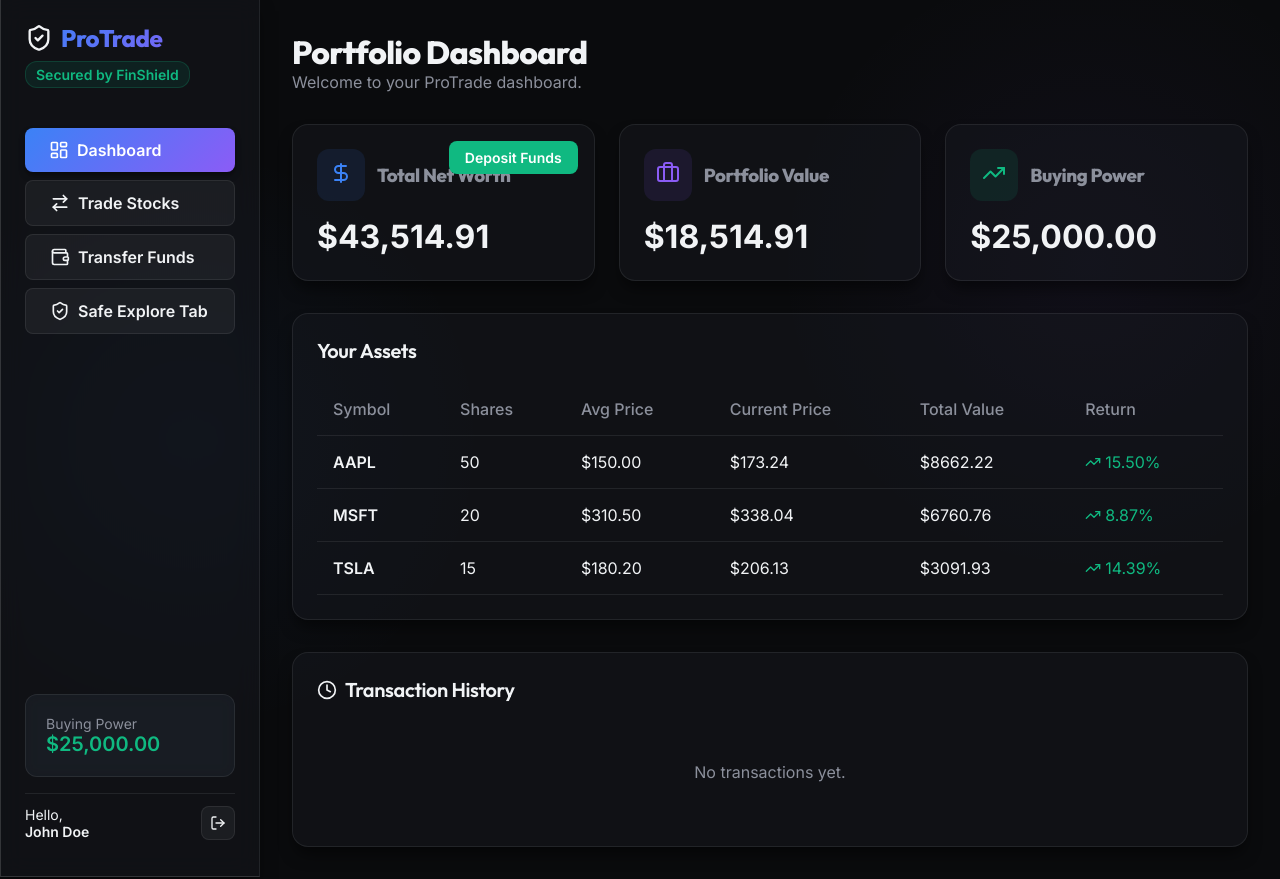
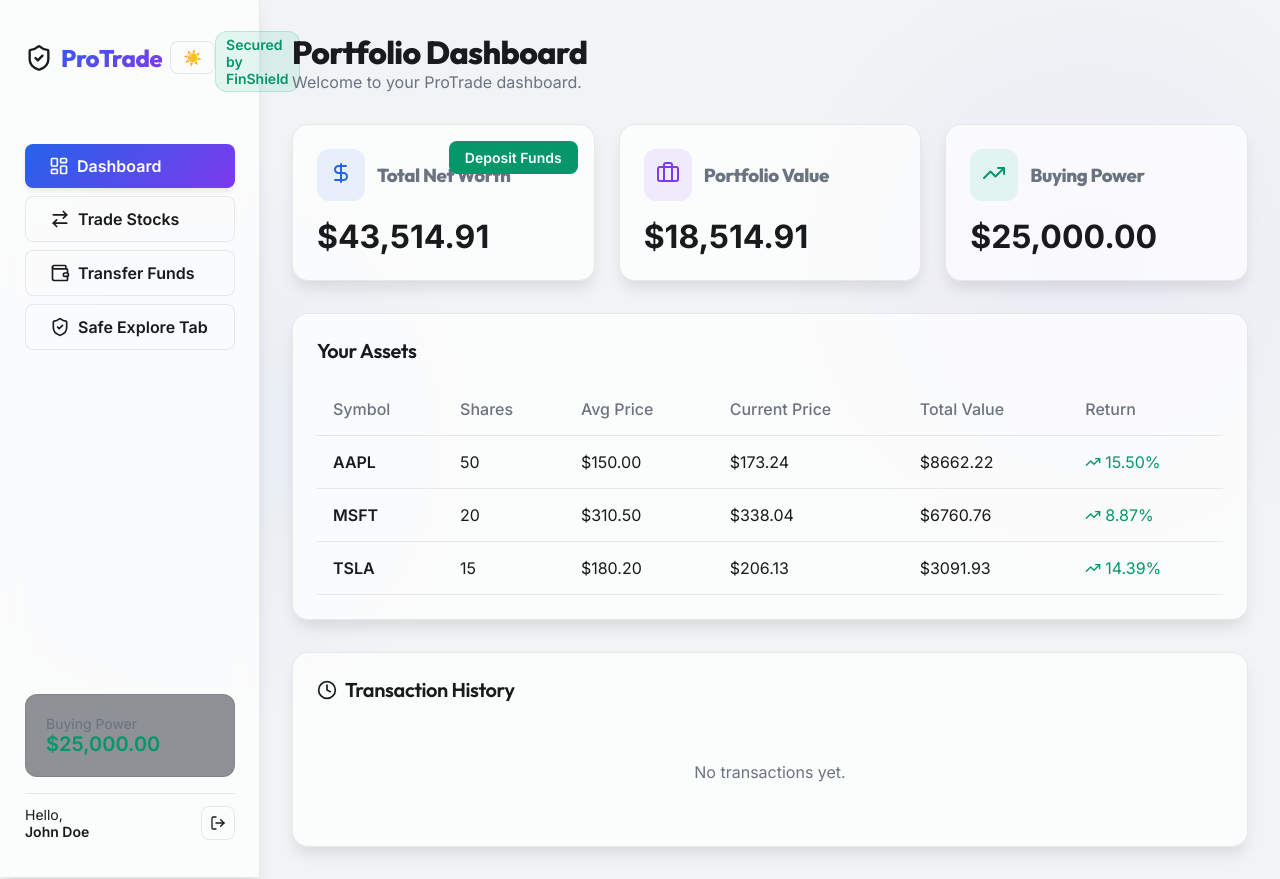
Before and after one commit to Lovekesh03/finshield, a React (Vite) app in the folder protrade/: page / in a window 1280 px wide. Built offline with nearby package versions, Linux system fonts and the light colour scheme; sample sign-in values are in the browser's storage.

Commit message:
theme mode added

```diff
--- a/protrade/src/components/Layout.jsx
+++ b/protrade/src/components/Layout.jsx
@@ -1,14 +1,29 @@
-import React, { useState } from 'react';
+import React, { useState, useEffect } from 'react';
 import { NavLink, useNavigate } from 'react-router-dom';
 import { LayoutDashboard, ArrowRightLeft, ShieldCheck, LogOut, Wallet } from 'lucide-react';
 import { useAuth } from '../context/AuthContext';
 import { useTrading } from '../context/TradingContext';
 
 const Layout = ({ children }) => {
+
   const { user, logout } = useAuth();
   const { balance, notifications } = useTrading();
   const [dismissed, setDismissed] = useState([]);
+  const [theme, setTheme] = useState(() => localStorage.getItem('theme') || 'light');
   const navigate = useNavigate();
+
+  useEffect(() => {
+    if (theme === 'dark') {
+      document.body.classList.add('dark');
+    } else {
+      document.body.classList.remove('dark');
+    }
+    localStorage.setItem('theme', theme);
+  }, [theme]);
+
+  const handleThemeToggle = () => {
+    setTheme((prev) => (prev === 'dark' ? 'light' : 'dark'));
+  };
 
   const handleLogout = () => {
     logout();
@@ -18,16 +33,24 @@ const Layout = ({ children }) => {
   return (
     <div className="app-container">
       {/* Sidebar */}
-      <aside className="glass-panel" style={{ width: '260px', borderRadius: 0, borderRight: '1px solid var(--glass-border)', padding: '24px', display: 'flex', flexDirection: 'column' }}>
-        <div style={{ marginBottom: '40px' }}>
+      <aside className="glass-panel" style={{ width: '260px', borderRadius: 0, borderRight: '1px solid var(--glass-border)', padding: '24px', display: 'flex', flexDirection: 'column', minHeight: '100vh' }}>
+        <div style={{ marginBottom: '40px', display: 'flex', alignItems: 'center', justifyContent: 'space-between' }}>
           <h2 className="text-2xl text-gradient flex items-center gap-2">
             <ShieldCheck size={28} />
             ProTrade
           </h2>
+          <button
+            onClick={handleThemeToggle}
+            className="btn btn-outline"
+            style={{ marginLeft: 8, padding: '6px 12px', fontSize: 15 }}
+            aria-label="Toggle dark/light mode"
+          >
+            {theme === 'dark' ? '🌙' : '☀️'}
+          </button>
           <span className="badge badge-success text-sm" style={{ marginTop: '8px', display: 'inline-block' }}>Secured by FinShield</span>
         </div>
 
-        <nav style={{ flex: 1, display: 'flex', flexDirection: 'column', gap: '8px' }}>
+        <nav style={{ flex: 1, display: 'flex', flexDirection: 'column', gap: '8px', marginTop: 12 }}>
           <NavLink to="/" className={({isActive}) => `btn ${isActive ? 'btn-primary' : 'btn-outline'}`} style={{ justifyContent: 'flex-start' }}>
             <LayoutDashboard size={20} /> Dashboard
           </NavLink>
--- a/protrade/src/index.css
+++ b/protrade/src/index.css
@@ -1,23 +1,40 @@
 @import url('https://fonts.googleapis.com/css2?family=Inter:wght@300;400;500;600;700&family=Outfit:wght@400;600;800&display=swap');
 
+
 :root {
+  /* Light mode variables */
+  --bg-dark: #f7f8fa;
+  --bg-darker: #f1f3f5;
+  --glass-bg: rgba(255, 255, 255, 0.7);
+  --glass-border: rgba(0, 0, 0, 0.08);
+  --text-main: #181a1b;
+  --text-muted: #6b7280;
+  --accent-primary: #2563eb;
+  --accent-secondary: #7c3aed;
+  --accent-success: #059669;
+  --accent-danger: #dc2626;
+  --accent-warning: #d97706;
+  --shadow-sm: 0 4px 6px -1px rgba(0, 0, 0, 0.08);
+  --shadow-md: 0 10px 15px -3px rgba(0, 0, 0, 0.10);
+  --shadow-neon: 0 0 15px rgba(59, 130, 246, 0.12);
+  --transition: all 0.3s cubic-bezier(0.25, 0.8, 0.25, 1);
+}
+
+.dark {
   --bg-dark: #0f1115;
   --bg-darker: #0a0b0d;
   --glass-bg: rgba(25, 29, 36, 0.4);
   --glass-border: rgba(255, 255, 255, 0.08);
   --text-main: #f1f3f5;
   --text-muted: #8c909c;
-
   --accent-primary: #3b82f6;
   --accent-secondary: #8b5cf6;
   --accent-success: #10b981;
   --accent-danger: #ef4444;
   --accent-warning: #f59e0b;
-
   --shadow-sm: 0 4px 6px -1px rgba(0, 0, 0, 0.5);
   --shadow-md: 0 10px 15px -3px rgba(0, 0, 0, 0.5);
   --shadow-neon: 0 0 15px rgba(59, 130, 246, 0.3);
-
   --transition: all 0.3s cubic-bezier(0.25, 0.8, 0.25, 1);
 }
 
@@ -36,6 +53,7 @@ body {
     radial-gradient(circle at 85% 30%, rgba(139, 92, 246, 0.05) 0%, transparent 25%);
   min-height: 100vh;
   overflow-x: hidden;
+  transition: background 0.3s, color 0.3s;
 }
 
 h1, h2, h3, h4, h5, h6 {
```
